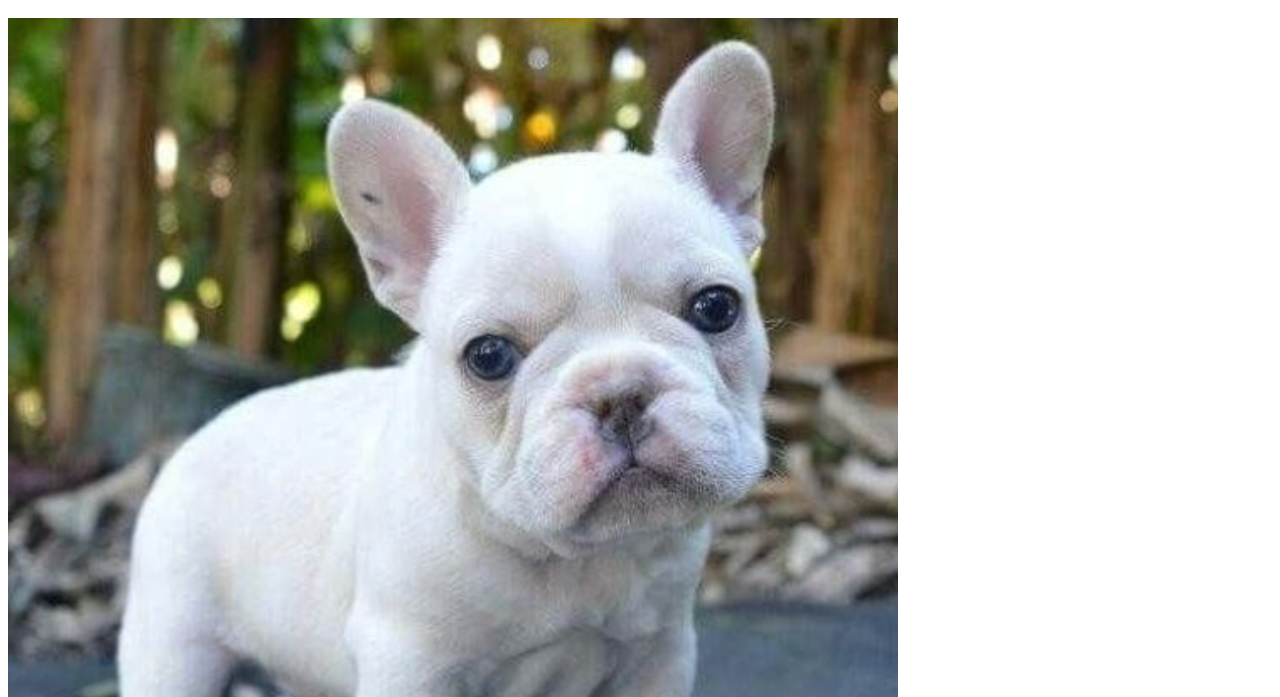
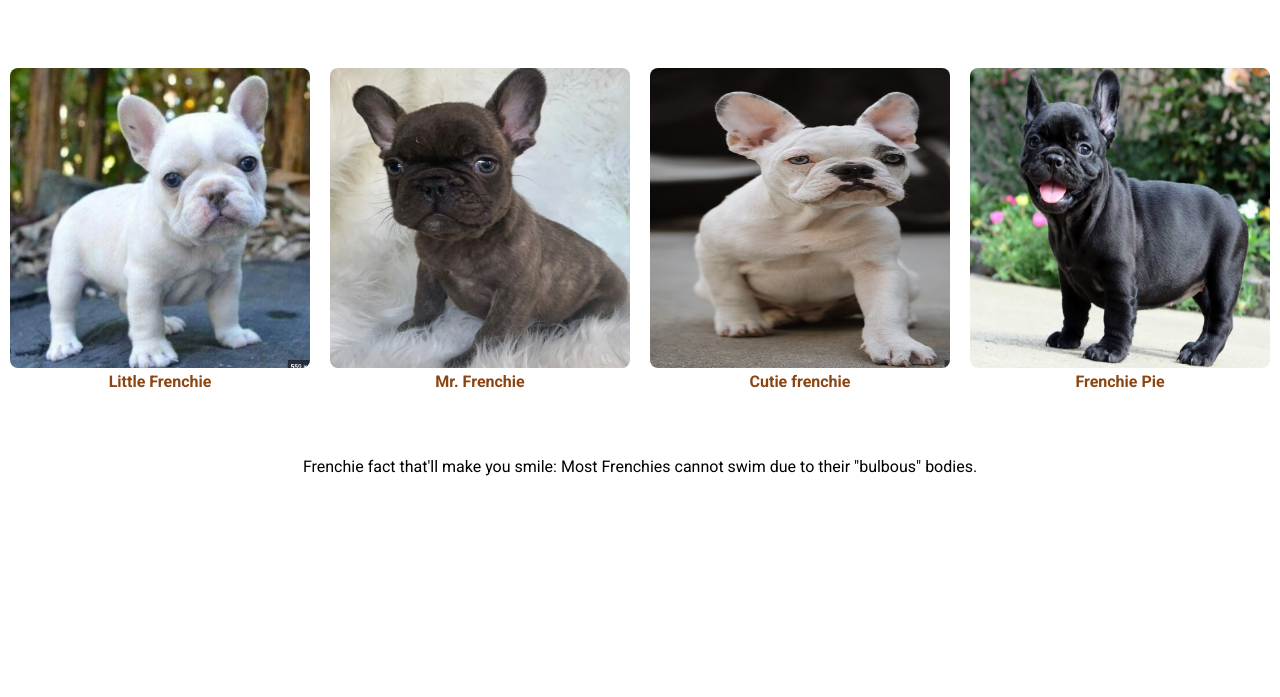
Before and after one commit to allyg3/landing-page, a plain HTML site: page index.html in a window 1280 px wide. Shown: the part 663-1360 px from the top of the page. After the commit the page ends 1155 px from the top, so only its background shows below. Drawn offline with Linux system fonts and the light colour scheme.

Commit message:
style imgages and text in 'main' container

```diff
--- a/styles.css
+++ b/styles.css
@@ -68,6 +68,8 @@ padding: 7px 1em;
 border: none;
 }
 /* MAIN */
+
+
 .header-two{
 display: flex;
 align-items: center;
@@ -75,5 +77,39 @@ justify-content: center;
 font-size: 38px;
 font-weight: bolder;
 color: saddlebrown;
-
 }
+.container{
+display: flex;
+padding: 50px;
+gap: 20px;
+justify-content: center;
+align-items: center;
+}
+.shell{
+width: 300px;
+height: 300px;
+border-radius: 8px;
+gap: 10px;
+}
+.text{
+color: saddlebrown;
+text-align: center;
+font-weight: 600;
+font-size: medium;
+}
+.container-mid{
+display: flex;
+background-color: #ffdab9;
+padding: 6em;
+flex-direction: column;
+color: #fffaf0;
+font-size: large;
+}
+.fun-fact{
+display: flex;
+justify-content: center;
+align-items: center;
+}
+.credit{
+margin-left: 815px;
+}
```
